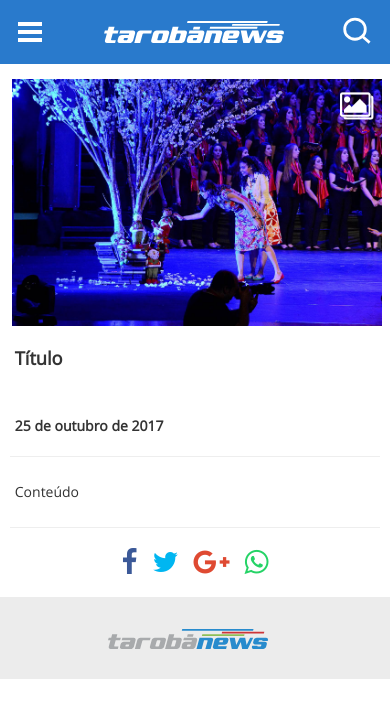
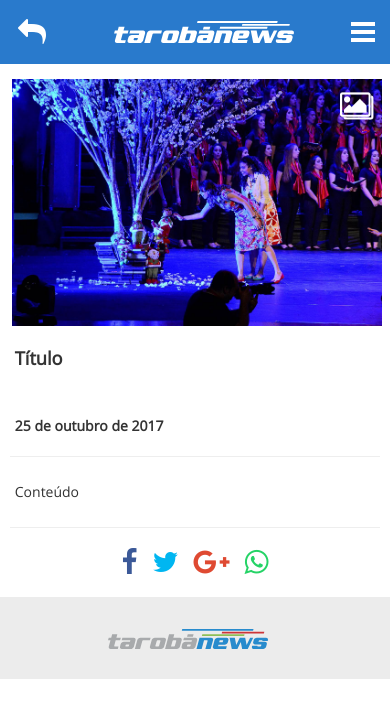
Before and after one commit to wilianconte/TarobaNews.App, a website: page www/galeria.html in a window 390 px wide. Drawn offline with Linux system fonts and the light colour scheme; some packages are replaced by stand-ins of ours; no server answers.

Commit message:
botao voltar com substituicao da lupa

```diff
--- a/www/css/style.css
+++ b/www/css/style.css
@@ -59,14 +59,23 @@ a {
     cursor: pointer;
 }
 
+.btn-voltar{
+    margin-left: 18px;
+    cursor: pointer;
+    color: #fff;
+}
+
 .logo-topo{
     margin-left: 10px;
     cursor: pointer;
 }
 
-.lupa{
+
+.troca-lupa{
     margin-right: 15px;
 }
+
+
 
 /*------------------------------------*/
 
--- a/www/galeria.html
+++ b/www/galeria.html
@@ -36,9 +36,9 @@
 
 			<header>
 				<div class="barra-topo">
-					<img href="#" id="trigger" class="menu-trigger" src="img/menu-hamb.svg" width="24px">
+					<i class="fa fa-reply btn-voltar fa-2x" aria-hidden="true"></i>
 					<a class="logo-topo" href="index.html"><img src="img/logo-taroba-topo-branca.svg" width="180px"></a>
-					<a class="lupa" href=""><img src="img/lupa1.svg" width="40px"></a>
+					<img href="#" id="trigger" class="troca-lupa" src="img/menu-hamb.svg" width="24px">
 				</div>
 			</header>
 
```
